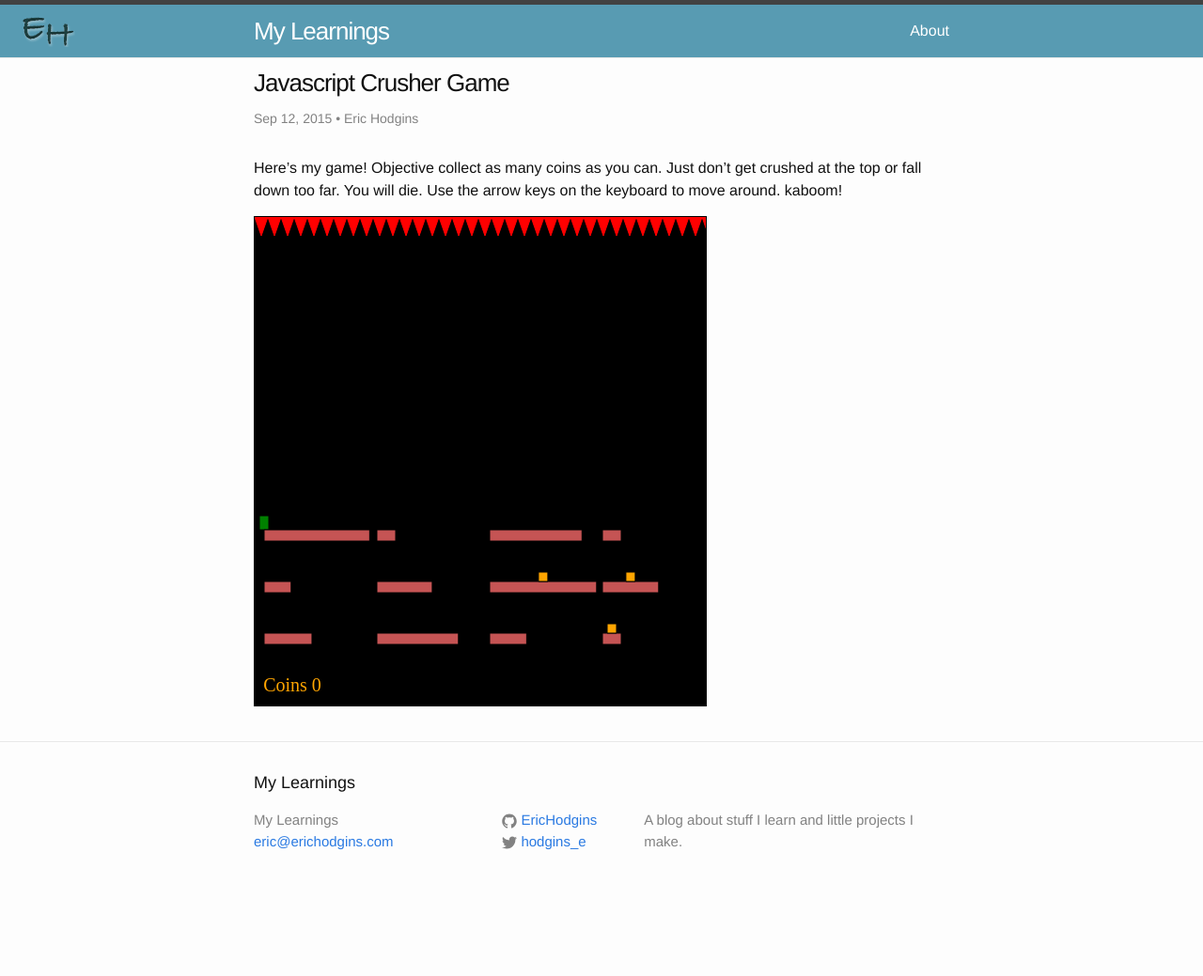
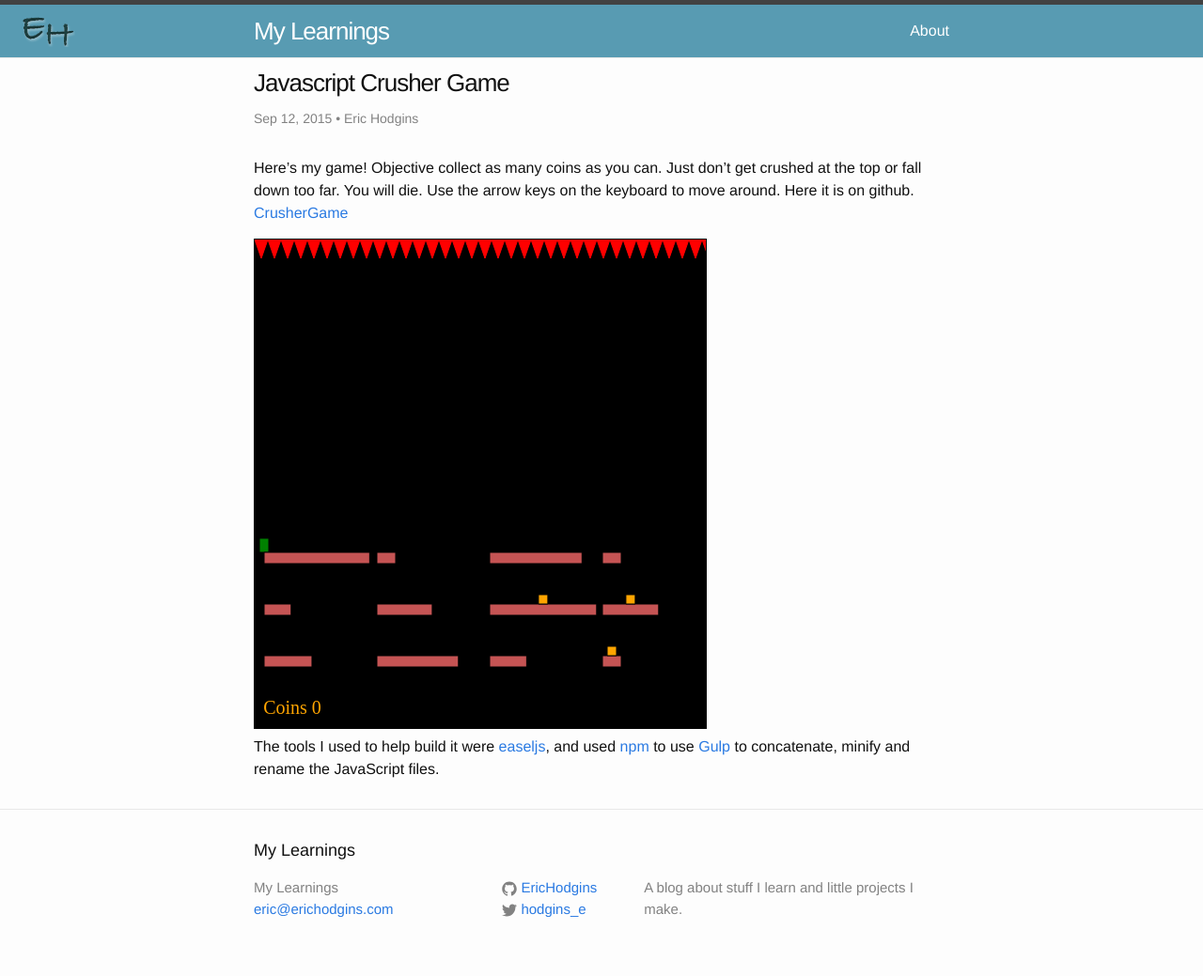
Before and after one commit to EricHodgins/learningsandprojects, a Jekyll site: the page built from _posts/2015-09-12-JavaScript-Crusher-Game.markdown, in a window 1280 px wide. Shown: the whole page at 94% size. Built offline with Jekyll 4.4.1, drawn with Linux system fonts in a browser that asks for light colours; before the commit the page ends 967 px from its top, so only the background shows below that.

Commit message:
Added more markdown to crusherGame

```diff
--- a/_posts/2015-09-12-JavaScript-Crusher-Game.markdown
+++ b/_posts/2015-09-12-JavaScript-Crusher-Game.markdown
@@ -5,7 +5,7 @@ codesnippet: true
 ---
 
 Here's my game!  Objective collect as many coins as you can.  Just don't get crushed at the top or fall down too far.  You will die.  Use the arrow keys on the
-keyboard to move around. kaboom!
+keyboard to move around. Here it is on github.  [CrusherGame](https://github.com/EricHodgins/CrusherJSGame)
 
 <style type="text/css">
 	#game-canvas {
@@ -17,3 +17,6 @@ keyboard to move around. kaboom!
 <div id="game">
 			<canvas id="game-canvas" width="480" height="520"></canvas>
 </div>
+
+
+The tools I used to help build it were [easeljs](http://www.createjs.com/easeljs), and used [npm](https://www.npmjs.com/) to use [Gulp](http://gulpjs.com/) to concatenate, minify and rename the JavaScript files.
```
